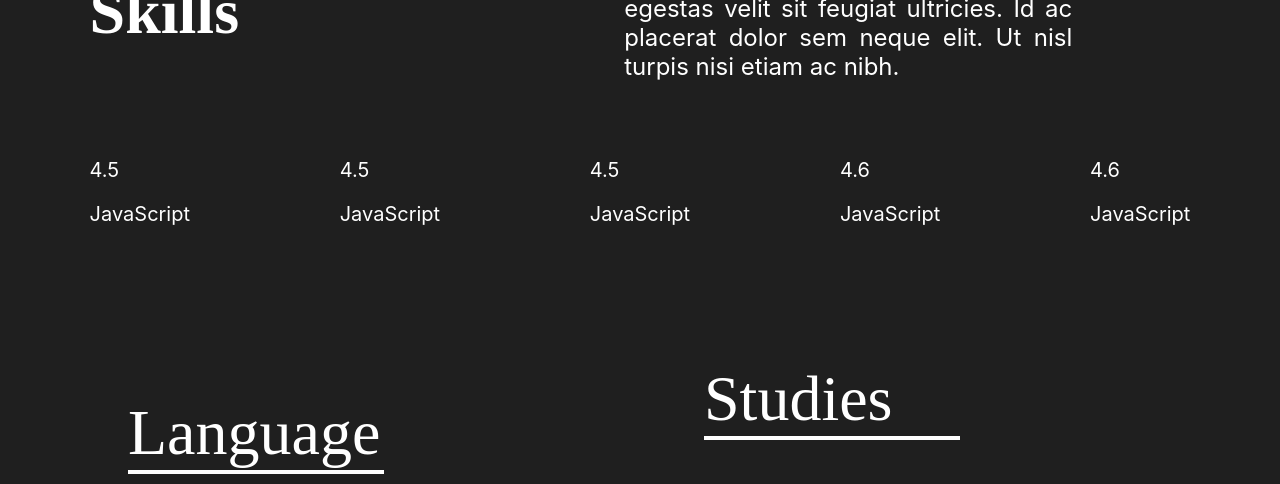
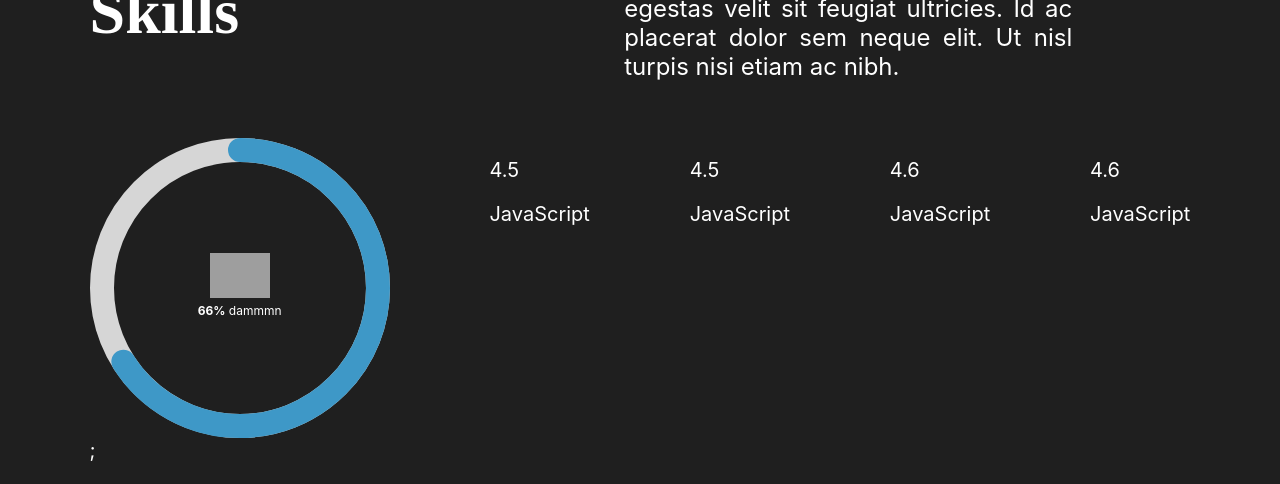
Before and after one commit to TheoNaulet/portfolio, a React (Create React App) app: page / in a window 1280 px wide. Shown: the part 1360-1844 px from the top of the page. Built offline with nearby package versions, Linux system fonts and the light colour scheme; grey boxes are pictures that could not be loaded.

Commit message:
feat(homepage): add spinner for javascript

```diff
--- a/src/App.js
+++ b/src/App.js
@@ -1,5 +1,6 @@
-import logo from './logo.svg';
 import './App.css';
+import { CircularProgressbarWithChildren } from 'react-circular-progressbar';
+import 'react-circular-progressbar/dist/styles.css';
 
 <style>
 @import url('https://fonts.googleapis.com/css2?family=Alex+Brush&display=swap');
@@ -51,6 +52,13 @@ function App() {
           </div>
           <div className='my-skills'>
             <div className='skills1'>
+              <CircularProgressbarWithChildren value={66}>
+                {/* Put any JSX content in here that you'd like. It'll be vertically and horizonally centered. */}
+                <img style={{ width: 60, marginTop: -5, marginBottom: 10 }} src="https://upload.wikimedia.org/wikipedia/commons/thumb/6/6a/JavaScript-logo.png/600px-JavaScript-logo.png" alt="doge" />
+                <div style={{ fontSize: 12, marginTop: -5 }}>
+                  <strong>66%</strong> dammmn
+                </div>
+              </CircularProgressbarWithChildren>;
               <p className='note'>4.5</p>
               <p>JavaScript</p>
             </div>
```
